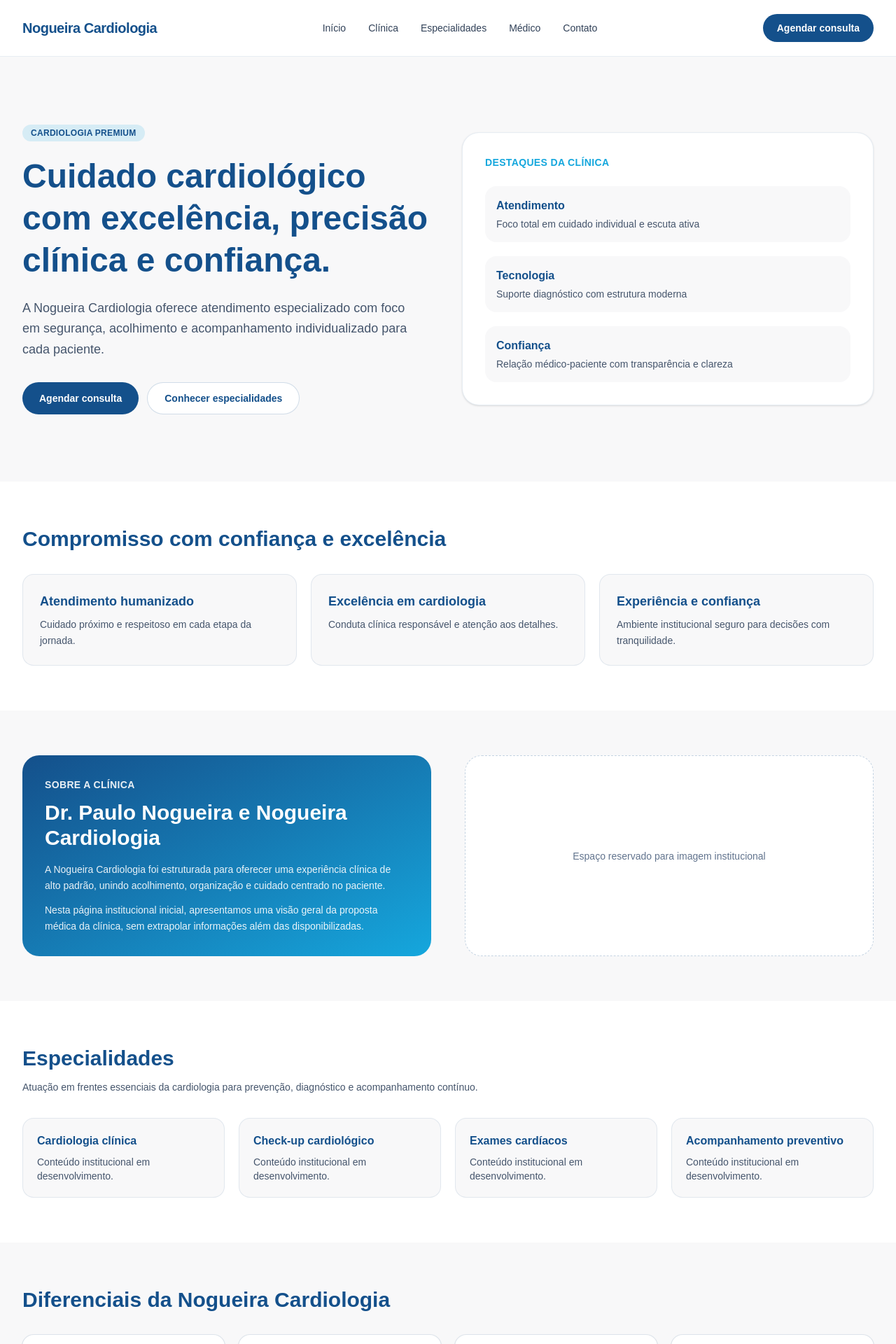
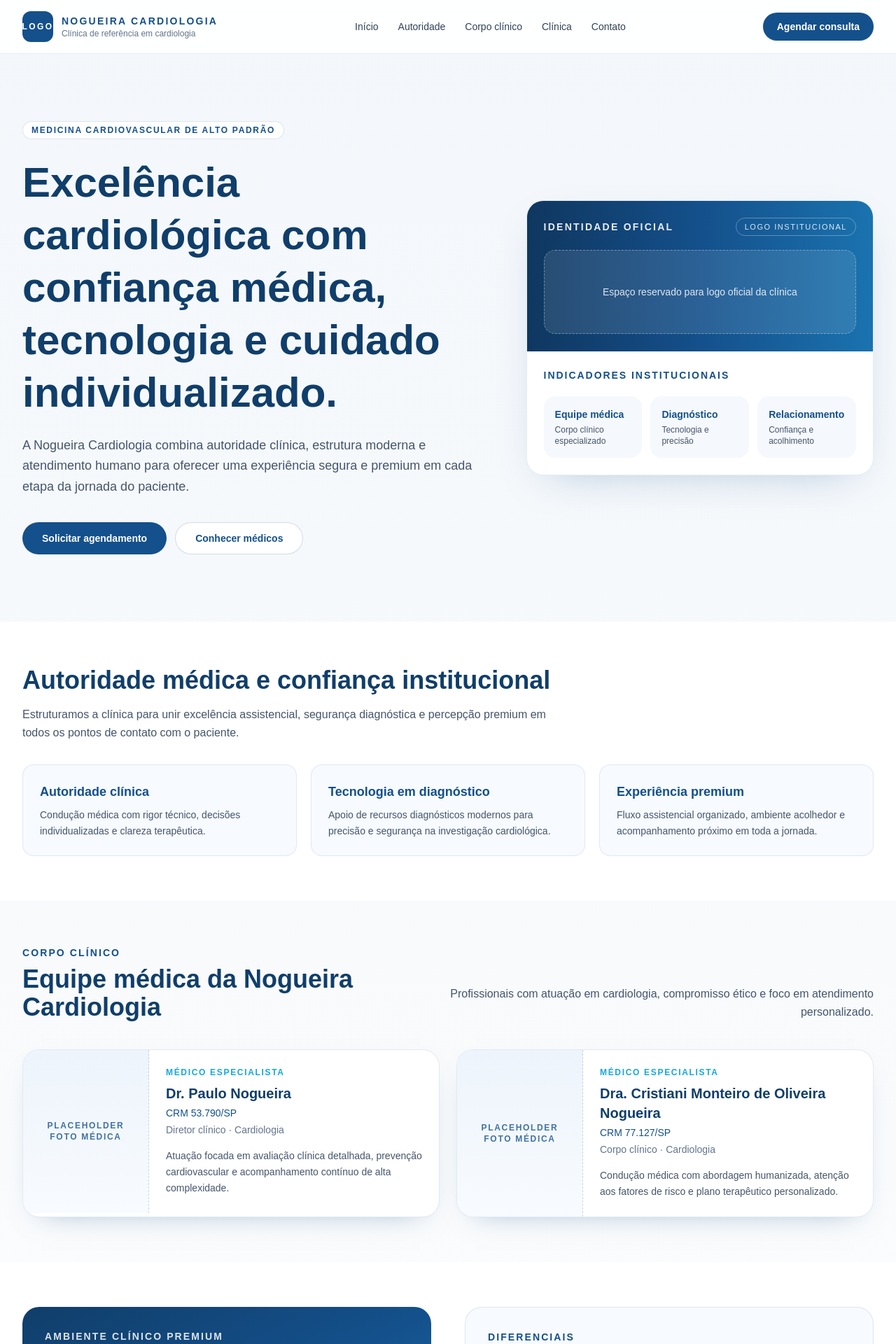
Before and after one commit to Libonatti93/Nogueira-Cardiologia-Digital-Platform, a Next.js app in the folder apps/web/: page / in a window 1280 px wide. Shown: the top 1920 px of the page at 70% size. Built offline with nearby package versions, Linux system fonts and the light colour scheme.

Commit message:
refactor web homepage with premium clinical positioning

```diff
--- a/apps/web/src/app/page.tsx
+++ b/apps/web/src/app/page.tsx
@@ -1,24 +1,60 @@
+const authorityPillars = [
+  {
+    title: 'Autoridade clínica',
+    description: 'Condução médica com rigor técnico, decisões individualizadas e clareza terapêutica.',
+  },
+  {
+    title: 'Tecnologia em diagnóstico',
+    description: 'Apoio de recursos diagnósticos modernos para precisão e segurança na investigação cardiológica.',
+  },
+  {
+    title: 'Experiência premium',
+    description: 'Fluxo assistencial organizado, ambiente acolhedor e acompanhamento próximo em toda a jornada.',
+  },
+];
+
+const doctors = [
+  {
+    name: 'Dr. Paulo Nogueira',
+    crm: 'CRM 53.790/SP',
+    role: 'Diretor clínico · Cardiologia',
+    bio: 'Atuação focada em avaliação clínica detalhada, prevenção cardiovascular e acompanhamento contínuo de alta complexidade.',
+  },
+  {
+    name: 'Dra. Cristiani Monteiro de Oliveira Nogueira',
+    crm: 'CRM 77.127/SP',
+    role: 'Corpo clínico · Cardiologia',
+    bio: 'Condução médica com abordagem humanizada, atenção aos fatores de risco e plano terapêutico personalizado.',
+  },
+];
+
 export default function Home() {
   return (
-    <div className="min-h-screen bg-[#F8F8F9] text-slate-900">
-      <header className="border-b border-[#14508B]/10 bg-white/95 backdrop-blur">
-        <div className="mx-auto flex w-full max-w-7xl items-center justify-between px-6 py-5 lg:px-8">
-          <a href="#" className="text-lg font-semibold tracking-tight text-[#14508B] md:text-xl">
-            Nogueira Cardiologia
+    <div className="min-h-screen bg-gradient-to-b from-[#F3F7FB] via-[#F8FAFC] to-white text-slate-900">
+      <header className="sticky top-0 z-20 border-b border-[#14508B]/10 bg-white/90 backdrop-blur-xl">
+        <div className="mx-auto flex w-full max-w-7xl items-center justify-between gap-4 px-6 py-4 lg:px-8">
+          <a href="#inicio" className="flex items-center gap-3">
+            <div className="flex h-11 w-11 items-center justify-center rounded-xl border border-[#14508B]/15 bg-[#14508B] text-xs font-bold tracking-[0.2em] text-white">
+              LOGO
+            </div>
+            <div>
+              <p className="text-sm font-semibold uppercase tracking-[0.16em] text-[#14508B]">Nogueira Cardiologia</p>
+              <p className="text-xs text-slate-500">Clínica de referência em cardiologia</p>
+            </div>
           </a>
 
-          <nav className="hidden items-center gap-8 text-sm font-medium text-slate-700 lg:flex">
+          <nav className="hidden items-center gap-7 text-sm font-medium text-slate-700 lg:flex">
             <a href="#inicio" className="transition-colors hover:text-[#14508B]">
               Início
             </a>
+            <a href="#autoridade" className="transition-colors hover:text-[#14508B]">
+              Autoridade
+            </a>
+            <a href="#corpo-clinico" className="transition-colors hover:text-[#14508B]">
+              Corpo clínico
+            </a>
             <a href="#clinica" className="transition-colors hover:text-[#14508B]">
               Clínica
-            </a>
-            <a href="#especialidades" className="transition-colors hover:text-[#14508B]">
-              Especialidades
-            </a>
-            <a href="#medico" className="transition-colors hover:text-[#14508B]">
-              Médico
             </a>
             <a href="#contato" className="transition-colors hover:text-[#14508B]">
               Contato
@@ -27,7 +63,7 @@ export default function Home() {
 
           <a
             href="#agendamento"
-            className="rounded-full bg-[#14508B] px-5 py-2.5 text-sm font-semibold text-white transition-colors hover:bg-[#11457B]"
+            className="inline-flex items-center justify-center rounded-full bg-[#14508B] px-5 py-2.5 text-sm font-semibold text-white shadow-sm transition-colors hover:bg-[#11457B]"
           >
             Agendar consulta
           </a>
@@ -35,130 +71,145 @@ export default function Home() {
       </header>
 
       <main>
-        <section id="inicio" className="mx-auto grid w-full max-w-7xl gap-10 px-6 py-16 lg:grid-cols-2 lg:items-center lg:px-8 lg:py-24">
+        <section id="inicio" className="mx-auto grid w-full max-w-7xl gap-12 px-6 py-16 lg:grid-cols-[1.15fr_0.85fr] lg:items-center lg:px-8 lg:py-24">
           <div>
-            <span className="inline-flex rounded-full bg-[#15A7DD]/15 px-3 py-1 text-xs font-semibold uppercase tracking-wide text-[#14508B]">
-              Cardiologia premium
+            <span className="inline-flex rounded-full border border-[#14508B]/15 bg-white px-3 py-1 text-xs font-semibold uppercase tracking-[0.14em] text-[#14508B]">
+              Medicina cardiovascular de alto padrão
             </span>
-            <h1 className="mt-5 text-4xl font-semibold leading-tight text-[#14508B] md:text-5xl">
-              Cuidado cardiológico com excelência, precisão clínica e confiança.
+            <h1 className="mt-6 text-4xl font-semibold leading-tight text-[#103E6A] md:text-5xl lg:text-6xl">
+              Excelência cardiológica com confiança médica, tecnologia e cuidado individualizado.
             </h1>
-            <p className="mt-6 max-w-xl text-lg leading-relaxed text-slate-600">
-              A Nogueira Cardiologia oferece atendimento especializado com foco em segurança, acolhimento
-              e acompanhamento individualizado para cada paciente.
+            <p className="mt-6 max-w-2xl text-base leading-relaxed text-slate-600 md:text-lg">
+              A Nogueira Cardiologia combina autoridade clínica, estrutura moderna e atendimento humano para oferecer
+              uma experiência segura e premium em cada etapa da jornada do paciente.
             </p>
 
-            <div className="mt-8 flex flex-col gap-3 sm:flex-row">
+            <div className="mt-9 flex flex-col gap-3 sm:flex-row">
               <a
                 href="#agendamento"
-                className="inline-flex items-center justify-center rounded-full bg-[#14508B] px-6 py-3 text-sm font-semibold text-white transition-colors hover:bg-[#11457B]"
+                className="inline-flex items-center justify-center rounded-full bg-[#14508B] px-7 py-3 text-sm font-semibold text-white transition-colors hover:bg-[#11457B]"
               >
-                Agendar consulta
+                Solicitar agendamento
               </a>
               <a
-                href="#especialidades"
-                className="inline-flex items-center justify-center rounded-full border border-[#14508B]/20 bg-white px-6 py-3 text-sm font-semibold text-[#14508B] transition-colors hover:border-[#14508B]/40"
+                href="#corpo-clinico"
+                className="inline-flex items-center justify-center rounded-full border border-[#14508B]/20 bg-white px-7 py-3 text-sm font-semibold text-[#14508B] transition-colors hover:border-[#14508B]/40"
               >
-                Conhecer especialidades
+                Conhecer médicos
               </a>
             </div>
           </div>
 
-          <aside className="rounded-3xl border border-[#14508B]/10 bg-white p-8 shadow-sm">
-            <p className="text-sm font-semibold uppercase tracking-wide text-[#15A7DD]">Destaques da clínica</p>
-            <div className="mt-6 space-y-5">
+          <aside className="overflow-hidden rounded-3xl border border-[#14508B]/10 bg-white shadow-[0_20px_60px_-30px_rgba(20,80,139,0.35)]">
+            <div className="border-b border-[#14508B]/10 bg-gradient-to-r from-[#0F3760] via-[#14508B] to-[#1A73AF] p-6 text-white">
+              <div className="flex items-center justify-between gap-4">
+                <p className="text-sm font-semibold uppercase tracking-[0.16em] text-white/90">Identidade oficial</p>
+                <span className="rounded-full border border-white/30 px-3 py-1 text-[11px] font-medium uppercase tracking-[0.14em] text-white/85">
+                  logo institucional
+                </span>
+              </div>
+              <div className="mt-5 flex min-h-[120px] items-center justify-center rounded-2xl border border-dashed border-white/35 bg-white/10 text-sm font-medium text-white/85">
+                Espaço reservado para logo oficial da clínica
+              </div>
+            </div>
+            <div className="p-6">
+              <p className="text-sm font-semibold uppercase tracking-[0.14em] text-[#14508B]">Indicadores institucionais</p>
+              <div className="mt-5 grid gap-3 sm:grid-cols-3">
                 {[
-                ["Atendimento", "Foco total em cuidado individual e escuta ativa"],
-                ["Tecnologia", "Suporte diagnóstico com estrutura moderna"],
-                ["Confiança", "Relação médico-paciente com transparência e clareza"],
-              ].map(([title, description]) => (
-                <div key={title} className="rounded-2xl bg-[#F8F8F9] p-4">
-                  <p className="font-semibold text-[#14508B]">{title}</p>
-                  <p className="mt-1 text-sm text-slate-600">{description}</p>
+                  ['Equipe médica', 'Corpo clínico especializado'],
+                  ['Diagnóstico', 'Tecnologia e precisão'],
+                  ['Relacionamento', 'Confiança e acolhimento'],
+                ].map(([title, subtitle]) => (
+                  <div key={title} className="rounded-2xl bg-[#F5F8FC] p-4">
+                    <p className="text-sm font-semibold text-[#14508B]">{title}</p>
+                    <p className="mt-1 text-xs text-slate-600">{subtitle}</p>
                   </div>
                 ))}
+              </div>
             </div>
           </aside>
         </section>
 
-        <section className="bg-white py-16">
+        <section id="autoridade" className="bg-white py-16">
           <div className="mx-auto w-full max-w-7xl px-6 lg:px-8">
-            <h2 className="text-3xl font-semibold text-[#14508B]">Compromisso com confiança e excelência</h2>
+            <h2 className="text-3xl font-semibold text-[#103E6A] md:text-4xl">Autoridade médica e confiança institucional</h2>
+            <p className="mt-4 max-w-3xl text-sm leading-relaxed text-slate-600 md:text-base">
+              Estruturamos a clínica para unir excelência assistencial, segurança diagnóstica e percepção premium em
+              todos os pontos de contato com o paciente.
+            </p>
             <div className="mt-8 grid gap-5 md:grid-cols-3">
-              {[
-                ["Atendimento humanizado", "Cuidado próximo e respeitoso em cada etapa da jornada."],
-                ["Excelência em cardiologia", "Conduta clínica responsável e atenção aos detalhes."],
-                ["Experiência e confiança", "Ambiente institucional seguro para decisões com tranquilidade."],
-              ].map(([title, description]) => (
-                <article key={title} className="rounded-2xl border border-[#14508B]/10 bg-[#F8F8F9] p-6">
-                  <h3 className="text-lg font-semibold text-[#14508B]">{title}</h3>
-                  <p className="mt-2 text-sm leading-relaxed text-slate-600">{description}</p>
+              {authorityPillars.map((item) => (
+                <article key={item.title} className="rounded-2xl border border-[#14508B]/10 bg-[#F7FAFE] p-6">
+                  <h3 className="text-lg font-semibold text-[#14508B]">{item.title}</h3>
+                  <p className="mt-2 text-sm leading-relaxed text-slate-600">{item.description}</p>
                 </article>
               ))}
             </div>
           </div>
         </section>
 
-        <section id="medico" className="py-16">
-          <div className="mx-auto grid w-full max-w-7xl gap-8 px-6 lg:grid-cols-2 lg:gap-12 lg:px-8">
-            <div className="rounded-3xl bg-gradient-to-br from-[#14508B] to-[#15A7DD] p-8 text-white">
-              <p className="text-sm font-semibold uppercase tracking-wide text-white/90">Sobre a clínica</p>
-              <h2 className="mt-3 text-3xl font-semibold">Dr. Paulo Nogueira e Nogueira Cardiologia</h2>
-              <p className="mt-4 text-sm leading-relaxed text-white/90">
-                A Nogueira Cardiologia foi estruturada para oferecer uma experiência clínica de alto padrão,
-                unindo acolhimento, organização e cuidado centrado no paciente.
-              </p>
-              <p className="mt-3 text-sm leading-relaxed text-white/90">
-                Nesta página institucional inicial, apresentamos uma visão geral da proposta médica da clínica,
-                sem extrapolar informações além das disponibilizadas.
+        <section id="corpo-clinico" className="py-16">
+          <div className="mx-auto w-full max-w-7xl px-6 lg:px-8">
+            <div className="flex flex-col gap-4 md:flex-row md:items-end md:justify-between">
+              <div>
+                <p className="text-sm font-semibold uppercase tracking-[0.15em] text-[#14508B]">Corpo clínico</p>
+                <h2 className="mt-2 text-3xl font-semibold text-[#103E6A] md:text-4xl">Equipe médica da Nogueira Cardiologia</h2>
+              </div>
+              <p className="max-w-2xl text-sm leading-relaxed text-slate-600 md:text-right md:text-base">
+                Profissionais com atuação em cardiologia, compromisso ético e foco em atendimento personalizado.
               </p>
             </div>
 
-            <div className="flex min-h-[260px] items-center justify-center rounded-3xl border border-dashed border-[#14508B]/25 bg-white">
-              <span className="text-sm font-medium text-slate-500">Espaço reservado para imagem institucional</span>
+            <div className="mt-10 grid gap-6 lg:grid-cols-2">
+              {doctors.map((doctor) => (
+                <article
+                  key={doctor.name}
+                  className="overflow-hidden rounded-3xl border border-[#14508B]/12 bg-white shadow-[0_16px_40px_-28px_rgba(20,80,139,0.5)]"
+                >
+                  <div className="grid gap-0 sm:grid-cols-[180px_1fr]">
+                    <div className="flex min-h-[220px] items-center justify-center border-b border-dashed border-[#14508B]/20 bg-gradient-to-b from-[#EDF4FB] to-[#F8FBFF] sm:min-h-full sm:border-b-0 sm:border-r">
+                      <span className="px-4 text-center text-xs font-semibold uppercase tracking-[0.14em] text-[#14508B]/80">
+                        Placeholder foto médica
+                      </span>
+                    </div>
+                    <div className="p-6">
+                      <p className="text-xs font-semibold uppercase tracking-[0.14em] text-[#15A7DD]">Médico especialista</p>
+                      <h3 className="mt-2 text-xl font-semibold text-[#103E6A]">{doctor.name}</h3>
+                      <p className="mt-1 text-sm font-medium text-[#14508B]">{doctor.crm}</p>
+                      <p className="mt-1 text-sm text-slate-500">{doctor.role}</p>
+                      <p className="mt-4 text-sm leading-relaxed text-slate-600">{doctor.bio}</p>
                     </div>
                   </div>
-        </section>
-
-        <section id="especialidades" className="bg-white py-16">
-          <div className="mx-auto w-full max-w-7xl px-6 lg:px-8">
-            <h2 className="text-3xl font-semibold text-[#14508B]">Especialidades</h2>
-            <p className="mt-3 max-w-2xl text-sm leading-relaxed text-slate-600">
-              Atuação em frentes essenciais da cardiologia para prevenção, diagnóstico e acompanhamento contínuo.
-            </p>
-            <div className="mt-8 grid gap-5 sm:grid-cols-2 lg:grid-cols-4">
-              {[
-                "Cardiologia clínica",
-                "Check-up cardiológico",
-                "Exames cardíacos",
-                "Acompanhamento preventivo",
-              ].map((item) => (
-                <article key={item} className="rounded-2xl border border-[#14508B]/10 bg-[#F8F8F9] p-5">
-                  <h3 className="text-base font-semibold text-[#14508B]">{item}</h3>
-                  <p className="mt-2 text-sm text-slate-600">Conteúdo institucional em desenvolvimento.</p>
                 </article>
               ))}
             </div>
           </div>
         </section>
 
-        <section id="clinica" className="py-16">
-          <div className="mx-auto w-full max-w-7xl px-6 lg:px-8">
-            <h2 className="text-3xl font-semibold text-[#14508B]">Diferenciais da Nogueira Cardiologia</h2>
-            <div className="mt-8 grid gap-5 sm:grid-cols-2 lg:grid-cols-4">
+        <section id="clinica" className="bg-white py-16">
+          <div className="mx-auto grid w-full max-w-7xl gap-8 px-6 lg:grid-cols-2 lg:gap-12 lg:px-8">
+            <div className="rounded-3xl bg-gradient-to-br from-[#103E6A] via-[#14508B] to-[#1A73AF] p-8 text-white">
+              <p className="text-sm font-semibold uppercase tracking-[0.15em] text-white/85">Ambiente clínico premium</p>
+              <h2 className="mt-3 text-3xl font-semibold">Estrutura pensada para cuidado cardiovascular completo</h2>
+              <p className="mt-4 text-sm leading-relaxed text-white/90">
+                Consultas com abordagem individualizada, organização assistencial e experiência institucional alinhada aos
+                mais altos padrões de qualidade em cardiologia.
+              </p>
+            </div>
+
+            <div className="rounded-3xl border border-[#14508B]/12 bg-[#F7FAFE] p-8">
+              <p className="text-sm font-semibold uppercase tracking-[0.15em] text-[#14508B]">Diferenciais</p>
+              <div className="mt-5 space-y-4">
                 {[
-                "Agendamento facilitado",
-                "Atendimento com excelência",
-                "Estrutura moderna",
-                "Jornada digital do paciente",
+                  'Condução médica ética e baseada em evidências.',
+                  'Jornada do paciente com comunicação clara e acolhimento.',
+                  'Posicionamento institucional de confiança e credibilidade.',
                 ].map((item) => (
-                <article key={item} className="rounded-2xl bg-white p-6 shadow-sm ring-1 ring-[#14508B]/10">
-                  <h3 className="text-base font-semibold text-[#14508B]">{item}</h3>
-                  <p className="mt-2 text-sm text-slate-600">
-                    Solução pensada para oferecer experiência premium em cada interação com a clínica.
-                  </p>
-                </article>
+                  <div key={item} className="rounded-2xl bg-white p-4 text-sm text-slate-600 ring-1 ring-[#14508B]/10">
+                    {item}
+                  </div>
                 ))}
+              </div>
             </div>
           </div>
         </section>
@@ -167,7 +218,8 @@ export default function Home() {
           <div className="mx-auto w-full max-w-4xl px-6 text-center lg:px-8">
             <h2 className="text-3xl font-semibold text-white md:text-4xl">Pronto para cuidar da sua saúde cardiovascular?</h2>
             <p className="mt-4 text-sm leading-relaxed text-white/90 md:text-base">
-              Solicite seu agendamento e receba um atendimento cardiológico com atenção, clareza e excelência.
+              Solicite seu agendamento e conte com uma equipe médica especializada para acompanhar sua saúde com
+              precisão e confiança.
             </p>
             <a
               href="#contato"
@@ -183,7 +235,7 @@ export default function Home() {
         <div className="mx-auto grid w-full max-w-7xl gap-6 px-6 text-sm lg:grid-cols-3 lg:px-8">
           <div>
             <p className="text-base font-semibold">Nogueira Cardiologia</p>
-            <p className="mt-2 text-white/80">Cuidado cardiológico com foco em confiança, ética e qualidade clínica.</p>
+            <p className="mt-2 text-white/80">Cuidado cardiológico com foco em autoridade médica, ética e excelência clínica.</p>
           </div>
           <div>
             <p className="font-semibold">Contato</p>
```
Lines whose indentation alone changed are shown as unchanged.
